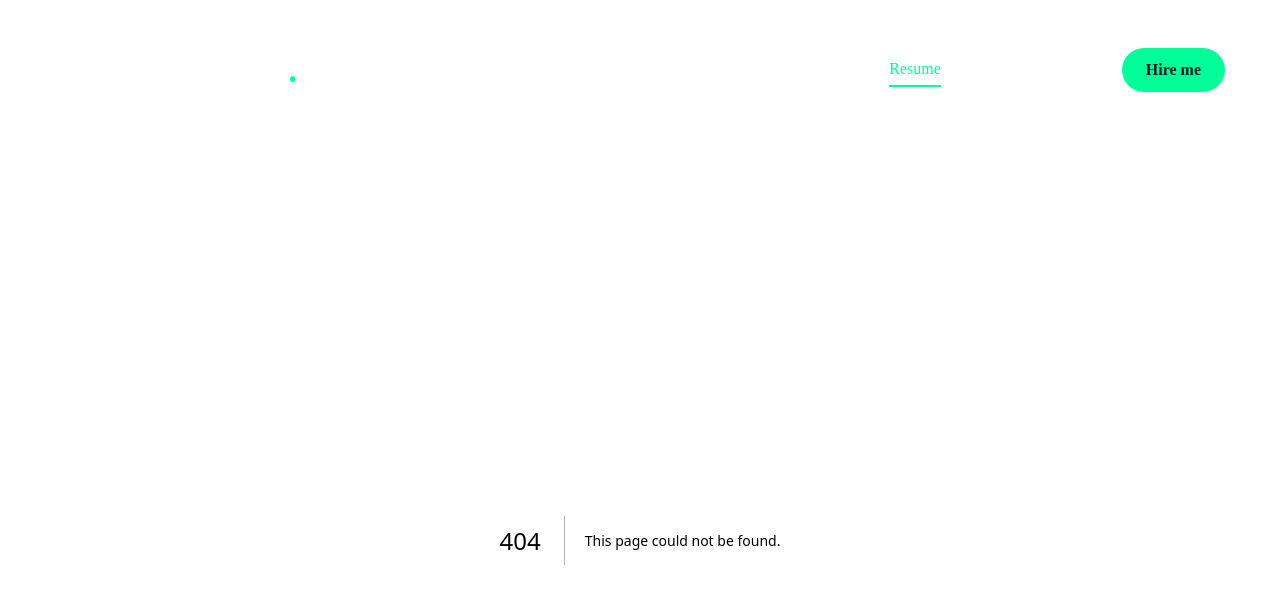
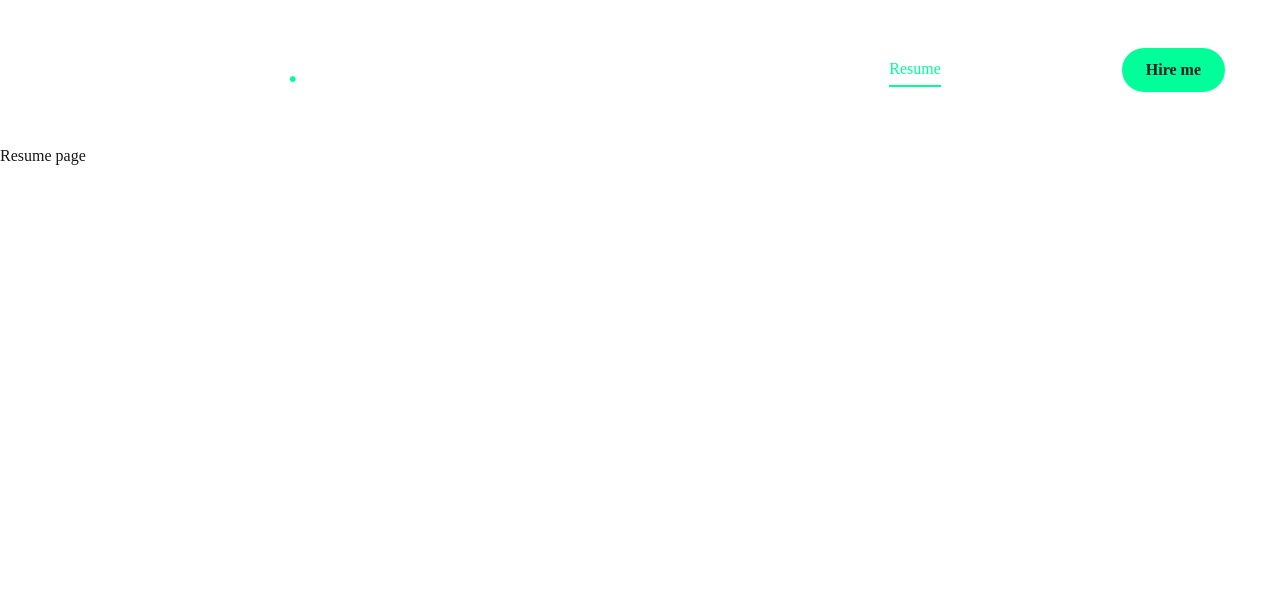
Before and after one commit to JVMedeiros/joao-portfolio, a Next.js app: page /resume in a window 1280 px wide. Before the commit this address had no page. Shown: the top 604 px of the page. Built offline with nearby package versions, Linux system fonts and the light colour scheme.

Commit message:
wip: resume page

```diff
--- /dev/null
+++ b/app/resume/page.tsx
@@ -0,0 +1,10 @@
+
+function Resume() {
+  return (
+    <div>
+      Resume page
+    </div>
+  )
+}
+
+export default Resume
```
